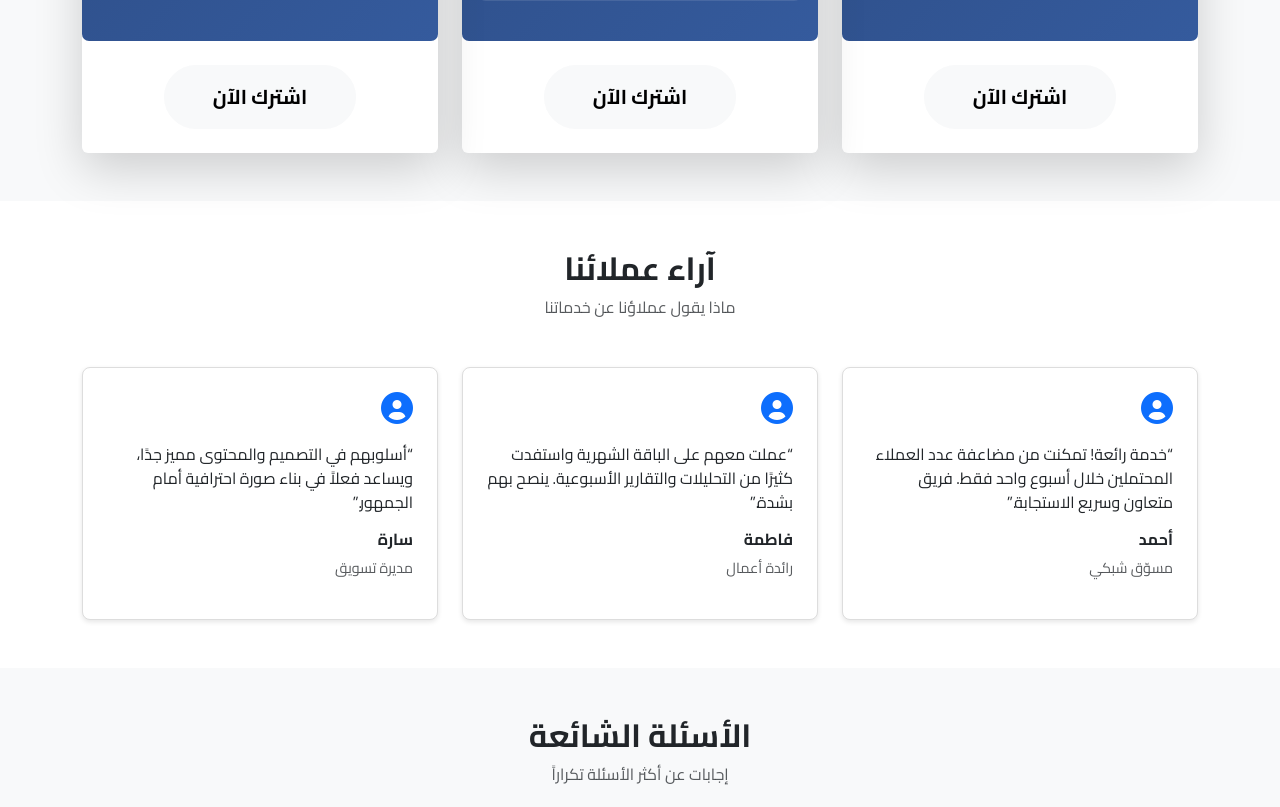
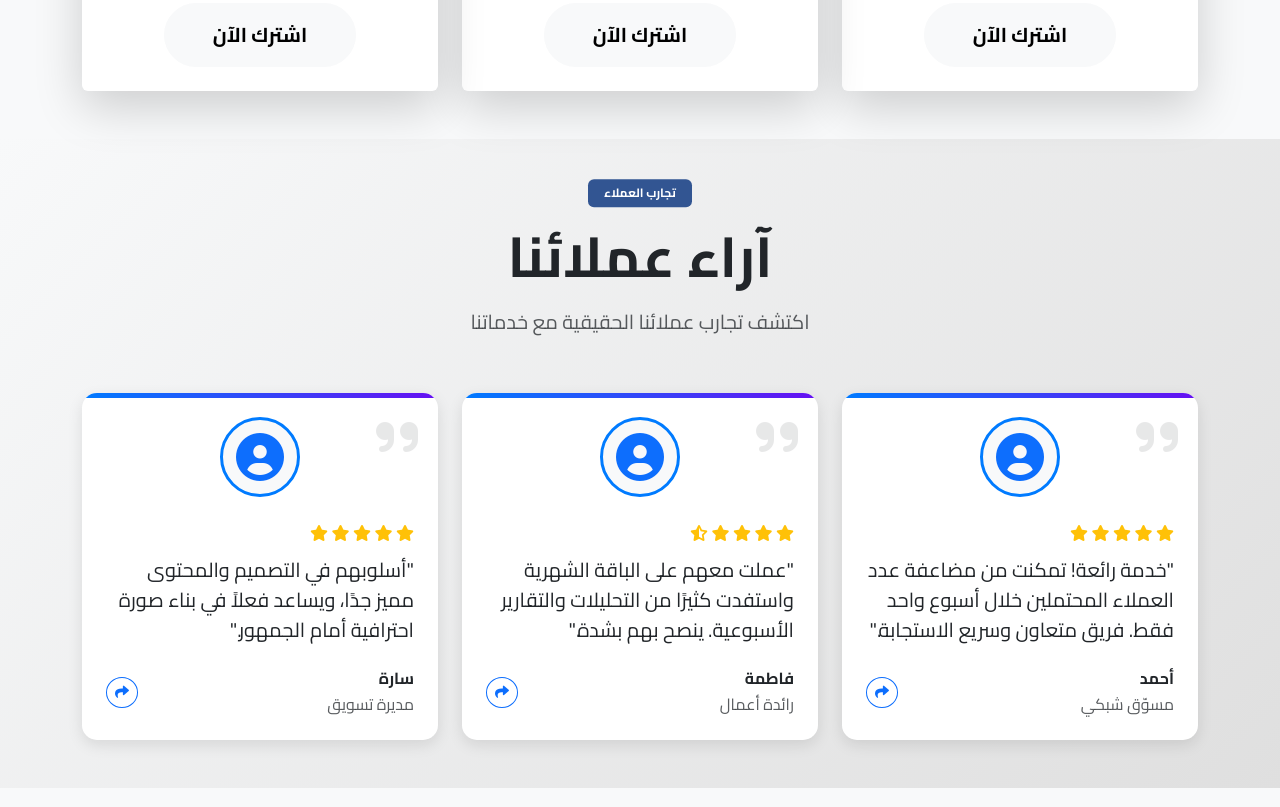
Before and after one commit to taknasi/abdelali, a plain HTML site: page index.html in a window 1280 px wide. Shown: the part 1433-2240 px from the top of the page. Drawn offline with nearby package versions, Linux system fonts and the light colour scheme.

Commit message:
third commit

```diff
--- a/index.html
+++ b/index.html
@@ -44,19 +44,13 @@
 
     <!-- Packages Section -->
     <section id="packages" class="container py-5">
-      <div
-        class="text-center mb-5 position-relative overflow-hidden animate__animated animate__fadeIn"
-      >
-        <!-- خلفية متدرجة -->
-        <div
-          class="position-absolute top-0 start-0 w-100 h-100 gradient-bgg"
-        ></div>
 
-        <!-- المحتوى -->
-        <div class="position-relative py-5">
-          <h2 class="fw-bold text-white mb-3">الباقات المتوفرة</h2>
-          <p class="text-light mb-0">اختر الباقة التي تناسب هدفك وميزانيتك</p>
-        </div>
+      <div class="text-center mb-5 floating">
+        <!-- <span class="badge mb-3 px-3 py-2" style="background-color: #325592; color: #fff;">تجارب العملاء</span> -->
+        <h2 class="fw-bold display-4 mb-3">الباقات المتوفرة</h2>
+        <p class="text-muted fs-5 w-75 mx-auto">
+          اختر الباقة التي تناسب هدفك وميزانيتك
+        </p>
       </div>
 
       <div class="row g-4">
@@ -302,58 +296,113 @@
     <!-- End of Packages Section -->
 
     <!-- Testimonials / Benefits Section -->
-    <section class="py-5 bg-white">
+    <section
+      class="py-5"
+      style="background: linear-gradient(135deg, #f8f9fa 0%, #dfdfdf 100%)"
+    >
       <div class="container">
-        <div class="text-center mb-5">
-          <h2 class="fw-bold">آراء عملائنا</h2>
-          <p class="text-muted">ماذا يقول عملاؤنا عن خدماتنا</p>
+        <div class="text-center mb-5 floating">
+          <span class="badge mb-3 px-3 py-2" style="background-color: #325592; color: #fff;">تجارب العملاء</span>
+          <h2 class="fw-bold display-4 mb-3">آراء عملائنا</h2>
+          <p class="text-muted fs-5 w-75 mx-auto">
+            اكتشف تجارب عملائنا الحقيقية مع خدماتنا
+          </p>
         </div>
+
         <div class="row g-4">
           <!-- Testimonial 1 -->
-          <div class="col-md-4">
-            <div class="p-4 testimonial-card">
-              <div class="mb-3">
-                <i class="fa fa-user-circle fa-2x text-primary"></i>
+          <div class="col-lg-4 col-md-6">
+            <div class="testimonial-card p-4 h-100">
+              <i class="fas fa-quote-right quote-icon"></i>
+              <div class="avatar-container mb-4">
+                <i class="fas fa-user-circle fa-3x text-primary"></i>
               </div>
-              <p>
-                “خدمة رائعة! تمكنت من مضاعفة عدد العملاء المحتملين خلال أسبوع
-                واحد فقط. فريق متعاون وسريع الاستجابة.”
+              <div class="rating">
+                <i class="fas fa-star"></i>
+                <i class="fas fa-star"></i>
+                <i class="fas fa-star"></i>
+                <i class="fas fa-star"></i>
+                <i class="fas fa-star"></i>
+              </div>
+              <p class="mb-4 fs-5">
+                "خدمة رائعة! تمكنت من مضاعفة عدد العملاء المحتملين خلال أسبوع
+                واحد فقط. فريق متعاون وسريع الاستجابة."
               </p>
-              <h6 class="fw-bold">أحمد</h6>
-              <p class="text-muted" style="font-size: 0.9rem">مسوّق شبكي</p>
+              <div class="d-flex align-items-center justify-content-between">
+                <div>
+                  <h6 class="fw-bold mb-1">أحمد </h6>
+                  <p class="text-muted mb-0">مسوّق شبكي</p>
+                </div>
+                <button class="btn btn-outline-primary btn-sm rounded-circle">
+                  <i class="fas fa-share"></i>
+                </button>
+              </div>
             </div>
           </div>
+
           <!-- Testimonial 2 -->
-          <div class="col-md-4">
-            <div class="p-4 testimonial-card">
-              <div class="mb-3">
-                <i class="fa fa-user-circle fa-2x text-primary"></i>
+          <div class="col-lg-4 col-md-6">
+            <div class="testimonial-card p-4 h-100">
+              <i class="fas fa-quote-right quote-icon"></i>
+              <div class="avatar-container mb-4">
+                <i class="fas fa-user-circle fa-3x text-primary"></i>
               </div>
-              <p>
-                “عملت معهم على الباقة الشهرية واستفدت كثيرًا من التحليلات
-                والتقارير الأسبوعية. ينصح بهم بشدة.”
+              <div class="rating">
+                <i class="fas fa-star"></i>
+                <i class="fas fa-star"></i>
+                <i class="fas fa-star"></i>
+                <i class="fas fa-star"></i>
+                <i class="fas fa-star-half-alt"></i>
+              </div>
+              <p class="mb-4 fs-5">
+                "عملت معهم على الباقة الشهرية واستفدت كثيرًا من التحليلات
+                والتقارير الأسبوعية. ينصح بهم بشدة."
               </p>
-              <h6 class="fw-bold">فاطمة</h6>
-              <p class="text-muted" style="font-size: 0.9rem">رائدة أعمال</p>
+              <div class="d-flex align-items-center justify-content-between">
+                <div>
+                  <h6 class="fw-bold mb-1">فاطمة </h6>
+                  <p class="text-muted mb-0">رائدة أعمال</p>
+                </div>
+                <button class="btn btn-outline-primary btn-sm rounded-circle">
+                  <i class="fas fa-share"></i>
+                </button>
+              </div>
             </div>
           </div>
+
           <!-- Testimonial 3 -->
-          <div class="col-md-4">
-            <div class="p-4 testimonial-card">
-              <div class="mb-3">
-                <i class="fa fa-user-circle fa-2x text-primary"></i>
+          <div class="col-lg-4 col-md-6">
+            <div class="testimonial-card p-4 h-100">
+              <i class="fas fa-quote-right quote-icon"></i>
+              <div class="avatar-container mb-4">
+                <i class="fas fa-user-circle fa-3x text-primary"></i>
               </div>
-              <p>
-                “أسلوبهم في التصميم والمحتوى مميز جدًا، ويساعد فعلاً في بناء
-                صورة احترافية أمام الجمهور.”
+              <div class="rating">
+                <i class="fas fa-star"></i>
+                <i class="fas fa-star"></i>
+                <i class="fas fa-star"></i>
+                <i class="fas fa-star"></i>
+                <i class="fas fa-star"></i>
+              </div>
+              <p class="mb-4 fs-5">
+                "أسلوبهم في التصميم والمحتوى مميز جدًا، ويساعد فعلاً في بناء
+                صورة احترافية أمام الجمهور."
               </p>
-              <h6 class="fw-bold">سارة</h6>
-              <p class="text-muted" style="font-size: 0.9rem">مديرة تسويق</p>
+              <div class="d-flex align-items-center justify-content-between">
+                <div>
+                  <h6 class="fw-bold mb-1">سارة </h6>
+                  <p class="text-muted mb-0">مديرة تسويق</p>
+                </div>
+                <button class="btn btn-outline-primary btn-sm rounded-circle">
+                  <i class="fas fa-share"></i>
+                </button>
+              </div>
             </div>
           </div>
         </div>
       </div>
     </section>
+
     <!-- End of Testimonials Section -->
 
     <!-- FAQ Section -->
@@ -453,9 +502,9 @@
         </button>
         <div>
           <i class="fa fa-phone"></i>
-          <span style="direction: ltr">+212 600 000 000</span>
+          <span style="direction: ltr">0668175285</span>
           &nbsp;|&nbsp;
-          <i class="fa fa-envelope"></i> info@network-marketing.com
+          <i class="fa fa-envelope"></i> Abdelali@network-marketing.ma
         </div>
       </div>
     </section>
--- a/media/style.css
+++ b/media/style.css
@@ -48,13 +48,13 @@ body {
     border-radius: 50px;
 }
 
-/* Testimonials / Benefits */
+/* Testimonials / Benefits
 .testimonial-card {
     background-color: #ffffff;
     border: 1px solid #ddd;
     border-radius: 8px;
     box-shadow: 0 2px 5px rgba(0, 0, 0, 0.1);
-}
+} */
 
 /* FAQ Section */
 .faq-question {
@@ -79,7 +79,9 @@ body {
 
 /* Footer / CTA */
 .footer-cta {
-    background-color: #343a40;
+    background-color: #061222;
+    /* background: linear-gradient(135deg, #1e3c72 0%, #2a5298 100%);
+    background: url("bg.png") center center/cover no-repeat; */
     color: #fff;
     padding: 2rem 0;
     text-align: center;
@@ -122,3 +124,68 @@ body {
   50% { transform: translateY(-10px); }
   100% { transform: translateY(0px); }
 }
+
+/* ----------------------------------- */
+.testimonial-card {
+    background: white;
+    border-radius: 15px;
+    box-shadow: 0 5px 15px rgba(0,0,0,0.1);
+    transition: all 0.3s ease;
+    position: relative;
+    overflow: hidden;
+}
+
+.testimonial-card:hover {
+    transform: translateY(-10px);
+    box-shadow: 0 15px 30px rgba(0,0,0,0.2);
+}
+
+.testimonial-card::before {
+    content: '';
+    position: absolute;
+    top: 0;
+    left: 0;
+    width: 100%;
+    height: 5px;
+    background: linear-gradient(90deg, #007bff, #6610f2);
+}
+
+.avatar-container {
+    width: 80px;
+    height: 80px;
+    border-radius: 50%;
+    background: #f8f9fa;
+    display: flex;
+    align-items: center;
+    justify-content: center;
+    margin: 0 auto;
+    border: 3px solid #007bff;
+    transition: all 0.3s ease;
+}
+
+.testimonial-card:hover .avatar-container {
+    transform: scale(1.1);
+}
+
+.quote-icon {
+    position: absolute;
+    top: 20px;
+    right: 20px;
+    opacity: 0.1;
+    font-size: 3rem;
+}
+
+.rating {
+    color: #ffc107;
+    margin: 10px 0;
+}
+
+@keyframes float {
+    0% { transform: translateY(0px); }
+    50% { transform: translateY(-10px); }
+    100% { transform: translateY(0px); }
+}
+
+.floating {
+    animation: float 3s ease-in-out infinite;
+}
```
Also changed, not shown: 1 other file.
